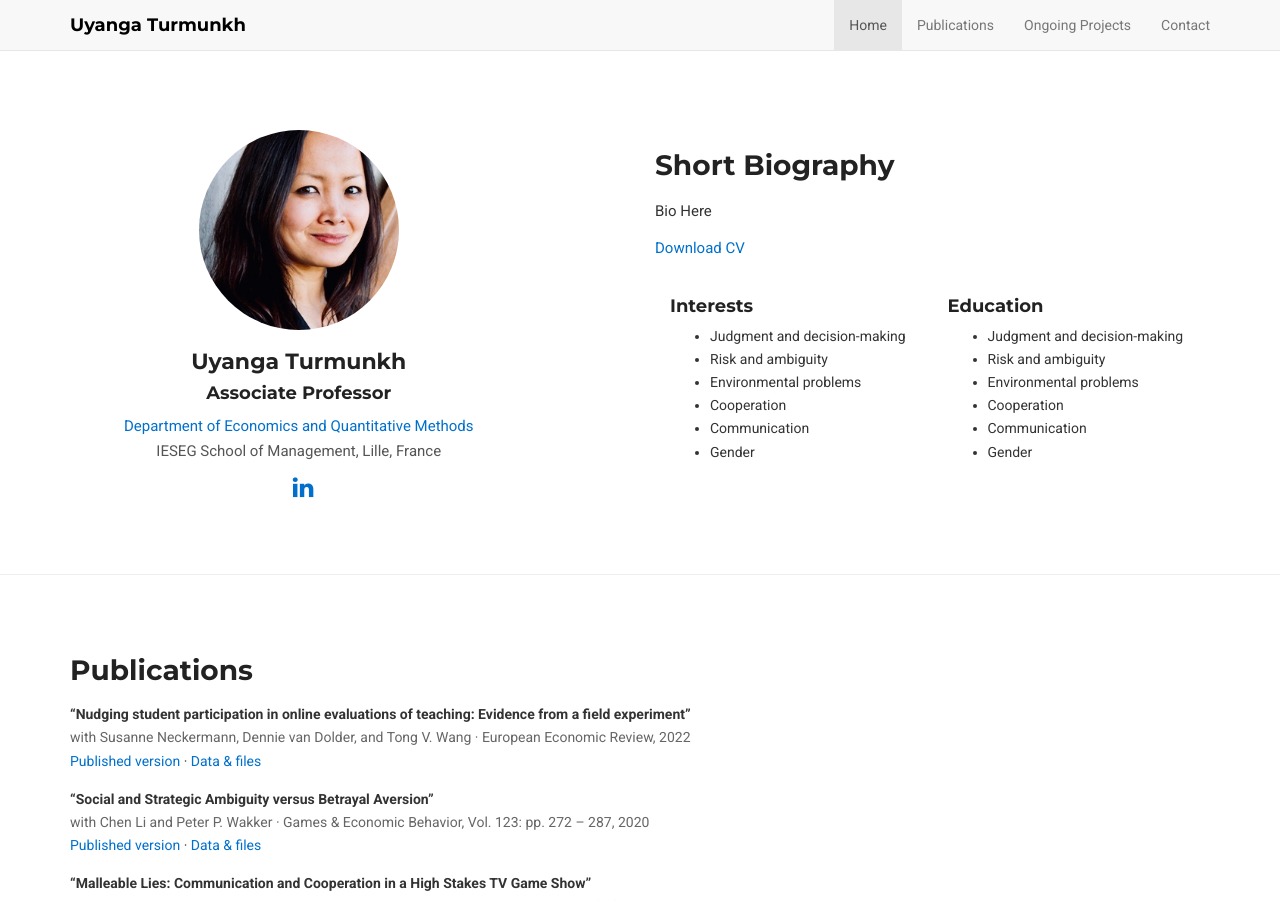
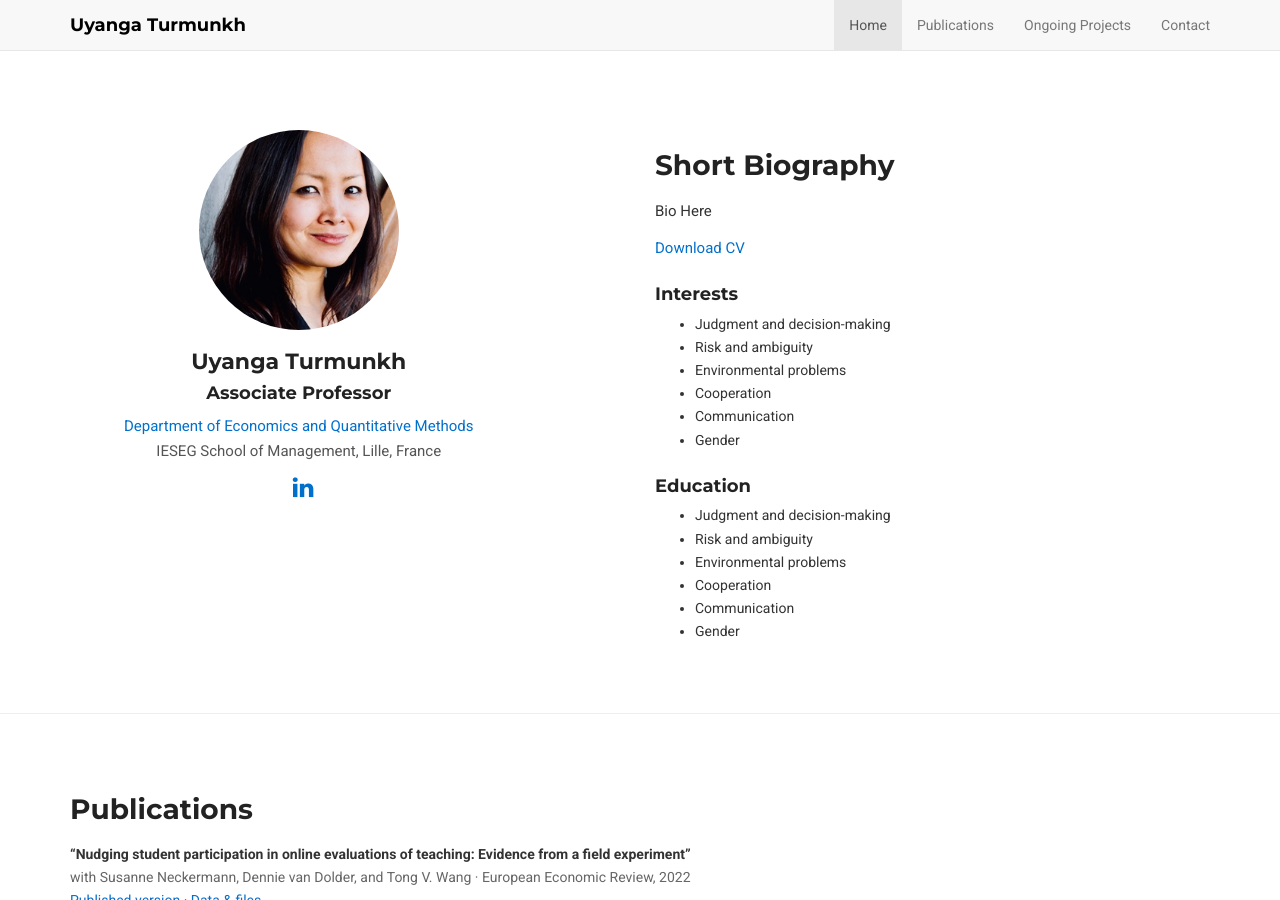
Before and after one commit to prakharsood24/uyanga-demo, a Jekyll site: the page built from index.md, in a window 1280 px wide and 900 px high. Built offline with Jekyll 4.4.1, drawn with Linux system fonts in a browser that asks for light colours; nearby versions of some CDN libraries; a style sheet for code colours, icons or effects is not loaded.

Commit message:
Update index.md

```diff
--- a/index.md
+++ b/index.md
@@ -32,7 +32,6 @@
         <p>
           <a href="{{ site.baseurl }}/assets/Turmunkh_CV.pdf" target="_blank">Download CV</a>
         </p>
-    <div class="col-md-6">
         <h3>Interests</h3>
         <ul>
           <li>Judgment and decision-making</li>
@@ -42,8 +41,6 @@
           <li>Communication</li>
           <li>Gender</li>
         </ul>
-    </div>
-    <div class="col-md-6">
       <h3>Education</h3>
       <ul>
           <li>Judgment and decision-making</li>
@@ -53,7 +50,6 @@
           <li>Communication</li>
           <li>Gender</li>
         </ul>
-      </div>
       </div>
     </div>
   </div>
```
